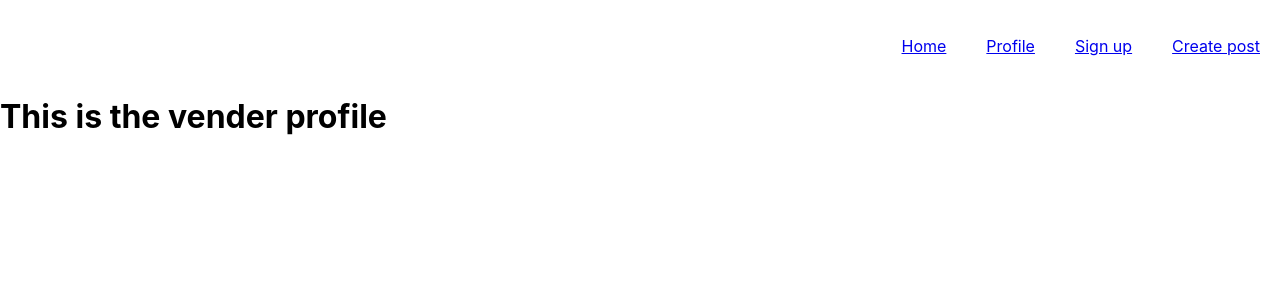
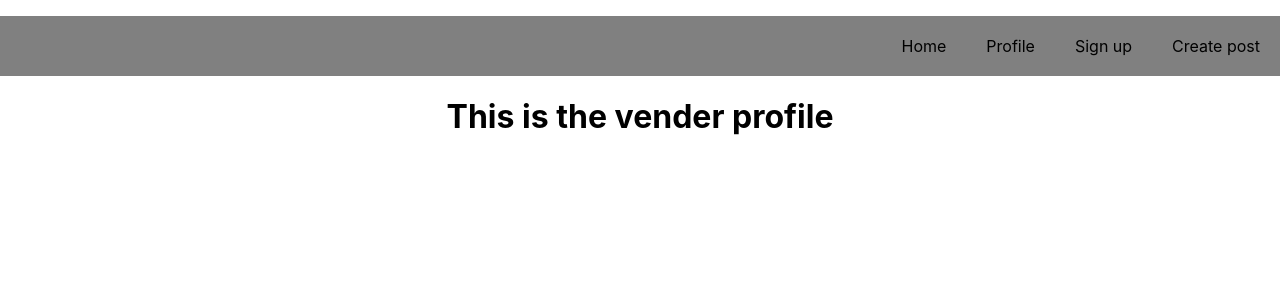
Before and after one commit to iesnoth/magic-and-mayhem, a React (Create React App) app in the folder frontend/: page /VenderProfile in a window 1280 px wide. Shown: the top 300 px of the page. Built offline with nearby package versions, Linux system fonts and the light colour scheme.

Commit message:
some css

```diff
--- a/frontend/src/App.css
+++ b/frontend/src/App.css
@@ -1,9 +1,26 @@
 .navbar {
   display: flex;
   justify-content: flex-end;
+  background-color: grey;
 }
 
 .list {
   list-style: none;
   margin: 20px;
+
 }
+
+.link {
+  text-decoration: none;
+  color: black;
+}
+
+.container {
+  text-align: center;
+}
+
+@media only screen and (min-width: 768px) {
+  .navbar {
+    display: flex;
+  }
+}
--- a/frontend/src/components/NavBar.jsx
+++ b/frontend/src/components/NavBar.jsx
@@ -17,16 +17,16 @@ function NavBar () {
         <nav>
                 <ul className="navbar">
                     <li className="list">
-                        <CustomLink to="/">Home</CustomLink>
+                        <CustomLink className="link" to="/">Home</CustomLink>
                     </li>
                     <li className="list">
-                        <CustomLink to="/VenderProfile">Profile</CustomLink>
+                        <CustomLink className="link" to="/VenderProfile">Profile</CustomLink>
                     </li>
                     <li className="list">
-                        <CustomLink to="/SignUp">Sign up</CustomLink>
+                        <CustomLink className="link" to="/SignUp">Sign up</CustomLink>
                     </li>
                     <li className="list">
-                        <CustomLink to="/CreateUpdateDragon">Create post</CustomLink>
+                        <CustomLink className="link" to="/CreateUpdateDragon">Create post</CustomLink>
                     </li>
                 </ul>
         </nav>
--- a/frontend/src/pages/Gallery.jsx
+++ b/frontend/src/pages/Gallery.jsx
@@ -7,7 +7,6 @@ import React from "react";
 function Gallery() {
     return (
         <div>
-
             <div>
                 <h1>Welcome to Magic and Mayhem</h1>
                 <h2>Choose a Dragon!</h2>
```
